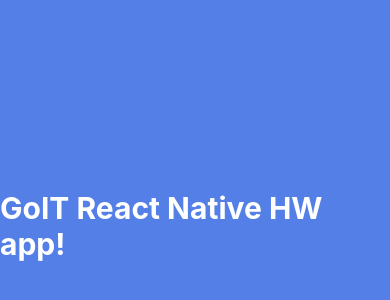
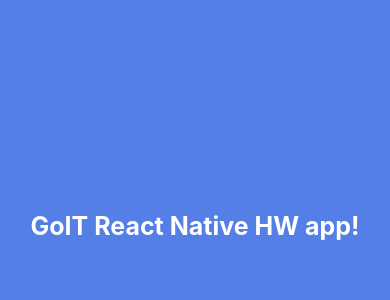
Before and after one commit to Vitalii-Volianyk/react-native-hw, a React Native app: screen / in a window 390 px wide. Shown: the part 196-496 px from the top of the page. Built offline with nearby package versions, Linux system fonts and the light colour scheme.

Commit message:
modified:   App.js

```diff
--- a/App.js
+++ b/App.js
@@ -20,7 +20,7 @@
 		justifyContent: "center",
 	},
 	title: {
-		fontSize: 30,
+		fontSize: 25,
 		fontWeight: "bold",
 		color: "#fff",
 	},
```
